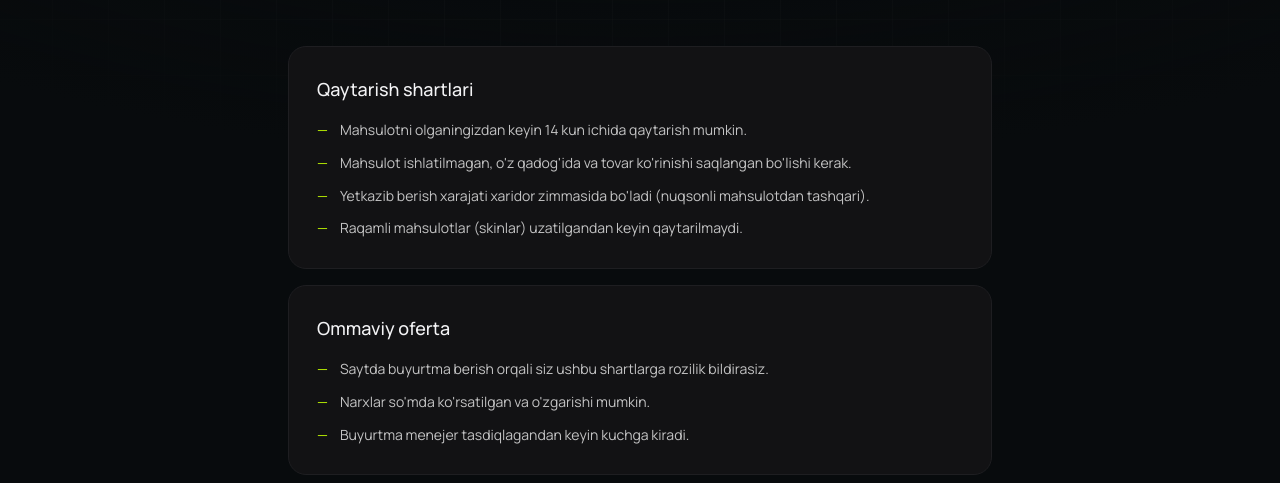
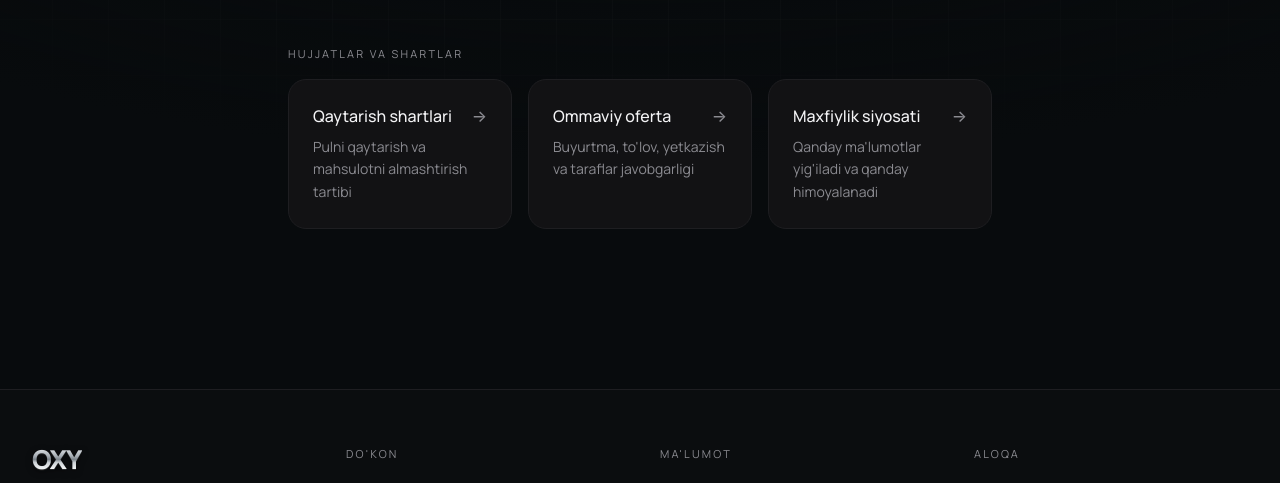
Before and after one commit to ikromovvv/oxy-savdo, a Next.js app: page /yordam in a window 1280 px wide. Shown: the part 317-800 px from the top of the page. Built offline with nearby package versions, Linux system fonts and the light colour scheme; no server answers.

Commit message:
Help page: replace old inline terms with links to the new legal pages
Co-Authored-By: Claude Sonnet 5.5 <noreply@anthropic.com>

```diff
--- a/app/yordam/page.jsx
+++ b/app/yordam/page.jsx
@@ -1,72 +1,28 @@
 'use client';
 
+import Link from 'next/link';
 import { useStore } from '@/components/StoreProvider';
 import Reveal from '@/components/Reveal';
 import { site } from '@/lib/site';
 
+// Huquqiy hujjatlarning to'liq matni alohida sahifalarda (/oferta, /maxfiylik, /qaytarish).
 const content = {
   uz: {
     intro: "Savollaringiz bo'lsa Telegram orqali yozing — o'rtacha 10 daqiqada javob beramiz.",
-    blocks: [
-      {
-        id: 'qaytarish',
-        title: 'Qaytarish shartlari',
-        text: [
-          'Mahsulotni olganingizdan keyin 14 kun ichida qaytarish mumkin.',
-          'Mahsulot ishlatilmagan, o\'z qadog\'ida va tovar ko\'rinishi saqlangan bo\'lishi kerak.',
-          'Yetkazib berish xarajati xaridor zimmasida bo\'ladi (nuqsonli mahsulotdan tashqari).',
-          'Raqamli mahsulotlar (skinlar) uzatilgandan keyin qaytarilmaydi.',
-        ],
-      },
-      {
-        id: 'oferta',
-        title: 'Ommaviy oferta',
-        text: [
-          'Saytda buyurtma berish orqali siz ushbu shartlarga rozilik bildirasiz.',
-          'Narxlar so\'mda ko\'rsatilgan va o\'zgarishi mumkin.',
-          'Buyurtma menejer tasdiqlagandan keyin kuchga kiradi.',
-        ],
-      },
-      {
-        id: 'maxfiylik',
-        title: 'Maxfiylik siyosati',
-        text: [
-          'Ism, telefon va Telegram ma\'lumotlari faqat buyurtmani rasmiylashtirish uchun ishlatiladi.',
-          'Ma\'lumotlar uchinchi shaxslarga berilmaydi.',
-        ],
-      },
+    docsTitle: 'Hujjatlar va shartlar',
+    docs: [
+      { href: '/qaytarish', title: 'Qaytarish shartlari', text: "Pulni qaytarish va mahsulotni almashtirish tartibi" },
+      { href: '/oferta', title: 'Ommaviy oferta', text: "Buyurtma, to'lov, yetkazish va taraflar javobgarligi" },
+      { href: '/maxfiylik', title: 'Maxfiylik siyosati', text: "Qanday ma'lumotlar yig'iladi va qanday himoyalanadi" },
     ],
   },
   ru: {
     intro: 'Есть вопросы? Напишите в Telegram — отвечаем в среднем за 10 минут.',
-    blocks: [
-      {
-        id: 'qaytarish',
-        title: 'Условия возврата',
-        text: [
-          'Вернуть товар можно в течение 14 дней после получения.',
-          'Товар должен быть не использован, в оригинальной упаковке и с сохранённым товарным видом.',
-          'Стоимость доставки оплачивает покупатель (кроме брака).',
-          'Цифровые товары (скины) возврату после передачи не подлежат.',
-        ],
-      },
-      {
-        id: 'oferta',
-        title: 'Публичная оферта',
-        text: [
-          'Оформляя заказ на сайте, вы соглашаетесь с данными условиями.',
-          'Цены указаны в сумах и могут меняться.',
-          'Заказ вступает в силу после подтверждения менеджером.',
-        ],
-      },
-      {
-        id: 'maxfiylik',
-        title: 'Политика конфиденциальности',
-        text: [
-          'Имя, телефон и Telegram используются только для оформления заказа.',
-          'Данные не передаются третьим лицам.',
-        ],
-      },
+    docsTitle: 'Документы и условия',
+    docs: [
+      { href: '/qaytarish', title: 'Условия возврата', text: 'Порядок возврата денег и обмена товара' },
+      { href: '/oferta', title: 'Публичная оферта', text: 'Заказ, оплата, доставка и ответственность сторон' },
+      { href: '/maxfiylik', title: 'Политика конфиденциальности', text: 'Какие данные собираются и как защищаются' },
     ],
   },
 };
@@ -88,19 +44,18 @@ export default function SupportPage() {
         <a href={`tel:${site.phone.replace(/\s/g, '')}`} className="btn-ghost">{site.phone}</a>
       </Reveal>
 
-      <Reveal stagger className="mt-12 space-y-4">
-        {c.blocks.map((b) => (
-          <div key={b.id} id={b.id} className="card scroll-mt-24 p-7">
-            <h2 className="text-lg font-medium">{b.title}</h2>
-            <ul className="mt-4 space-y-2.5 text-sm leading-relaxed text-white/75">
-              {b.text.map((x, i) => (
-                <li key={i} className="flex gap-3">
-                  <span className="text-accent">—</span>
-                  <span>{x}</span>
-                </li>
-              ))}
-            </ul>
-          </div>
+      <Reveal className="mt-12">
+        <h2 className="label">{c.docsTitle}</h2>
+      </Reveal>
+      <Reveal stagger className="mt-4 grid gap-4 sm:grid-cols-3">
+        {c.docs.map((d) => (
+          <Link key={d.href} href={d.href} className="card card-hover group flex flex-col p-6">
+            <span className="flex items-center justify-between text-base font-medium">
+              {d.title}
+              <span className="text-muted transition-all duration-300 group-hover:translate-x-1 group-hover:text-accent">→</span>
+            </span>
+            <span className="mt-2 text-sm leading-relaxed text-muted">{d.text}</span>
+          </Link>
         ))}
       </Reveal>
     </section>
```
